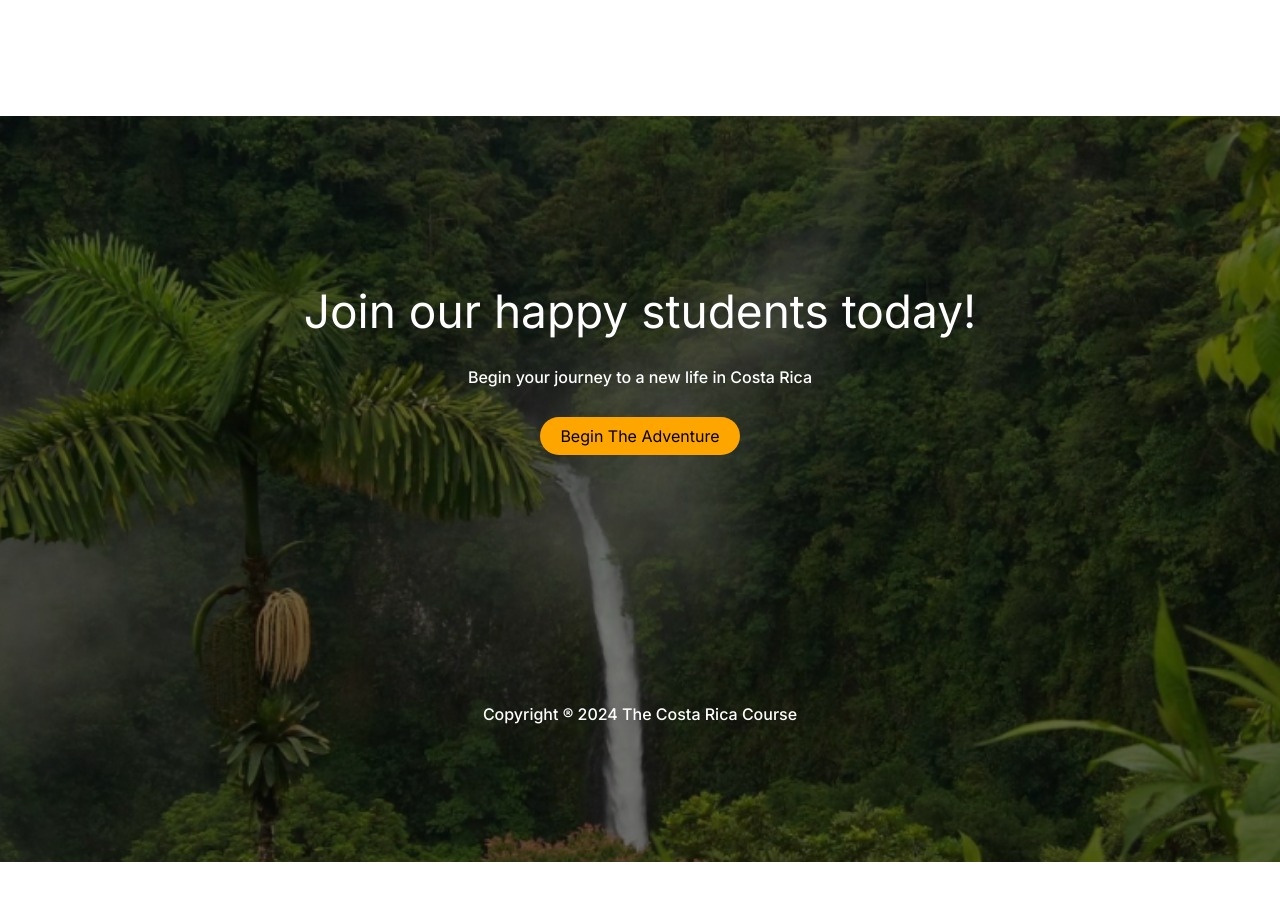
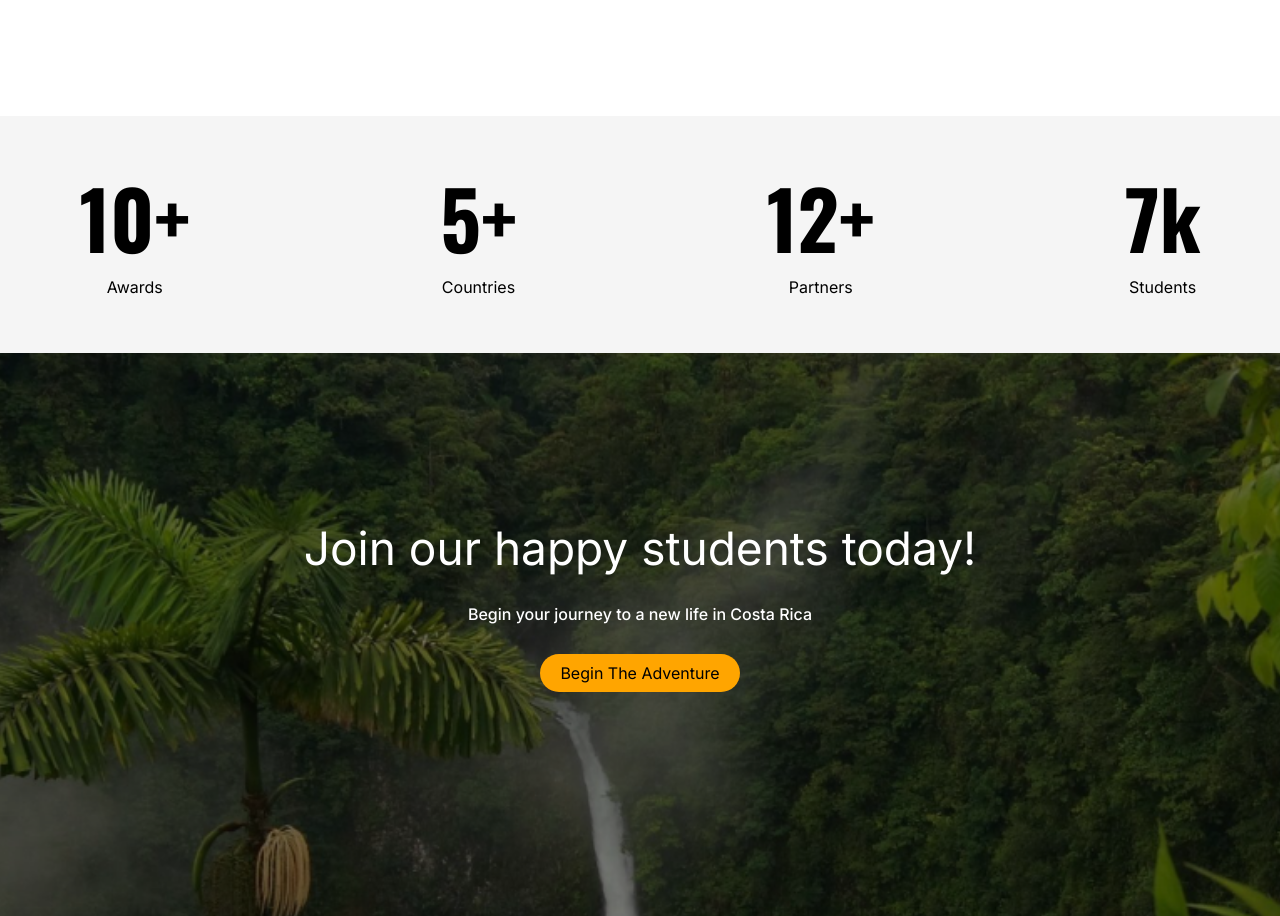
Before and after one commit to BrianKendalBucek/costa-rica-course, a Next.js app in the folder costa-rica-course/: page /about in a window 1280 px wide. Shown: the part 1047-1963 px from the top of the page. Before the commit the page ends 1909 px from the top, so only its background shows below. Built offline with nearby package versions, Linux system fonts and the light colour scheme.

Commit message:
stat bar complete in about page

```diff
--- a/costa-rica-course/src/app/about/about.module.scss
+++ b/costa-rica-course/src/app/about/about.module.scss
@@ -77,7 +77,6 @@
             flex-direction: column;
             justify-content: flex-end;
             padding-bottom: 10px;
-            // padding-right: 10px;
 
             h4 {
               color: black;
@@ -99,7 +98,6 @@
 
           .imageBottomLeft {
             width: 50%;
-            // padding-left: 10px;
 
             h4 {
               color: black;
@@ -121,6 +119,31 @@
         }
       }
     }
+  }
 
+  .statBarContainer {
+    height: 237px;
+    background-color: #F5F5F5;
+    display: flex;
+    justify-content: center;
+    align-items: center;
+    gap: 250px;
+
+    .statBarSection {
+      display: flex;
+      flex-direction: column;
+      align-items: center;
+
+      h2 {
+        font-size: 80px;
+        font-weight: 700;
+        margin-top: 0;
+        margin-bottom: 15px;
+      }
+
+      p {
+
+      }
+    }
   }
 }
--- a/costa-rica-course/src/app/about/page.tsx
+++ b/costa-rica-course/src/app/about/page.tsx
@@ -33,11 +33,28 @@ const AboutPage = () => {
               <div className={styles.imageBottomLeft}>
                 <h4>Lisa Green</h4>
                 <h5>CMO</h5>
-
               </div>
               <div className={styles.imageBottomRight}></div>
             </div>
           </div>
+        </div>
+      </div>
+      <div className={styles.statBarContainer}>
+        <div className={styles.statBarSection}>
+          <h2>10+</h2>
+          <p>Awards</p>
+        </div>
+        <div className={styles.statBarSection}>
+          <h2>5+</h2>
+          <p>Countries</p>
+        </div>
+        <div className={styles.statBarSection}>
+          <h2>12+</h2>
+          <p>Partners</p>
+        </div>
+        <div className={styles.statBarSection}>
+          <h2>7k</h2>
+          <p>Students</p>
         </div>
       </div>
     </div>
```
